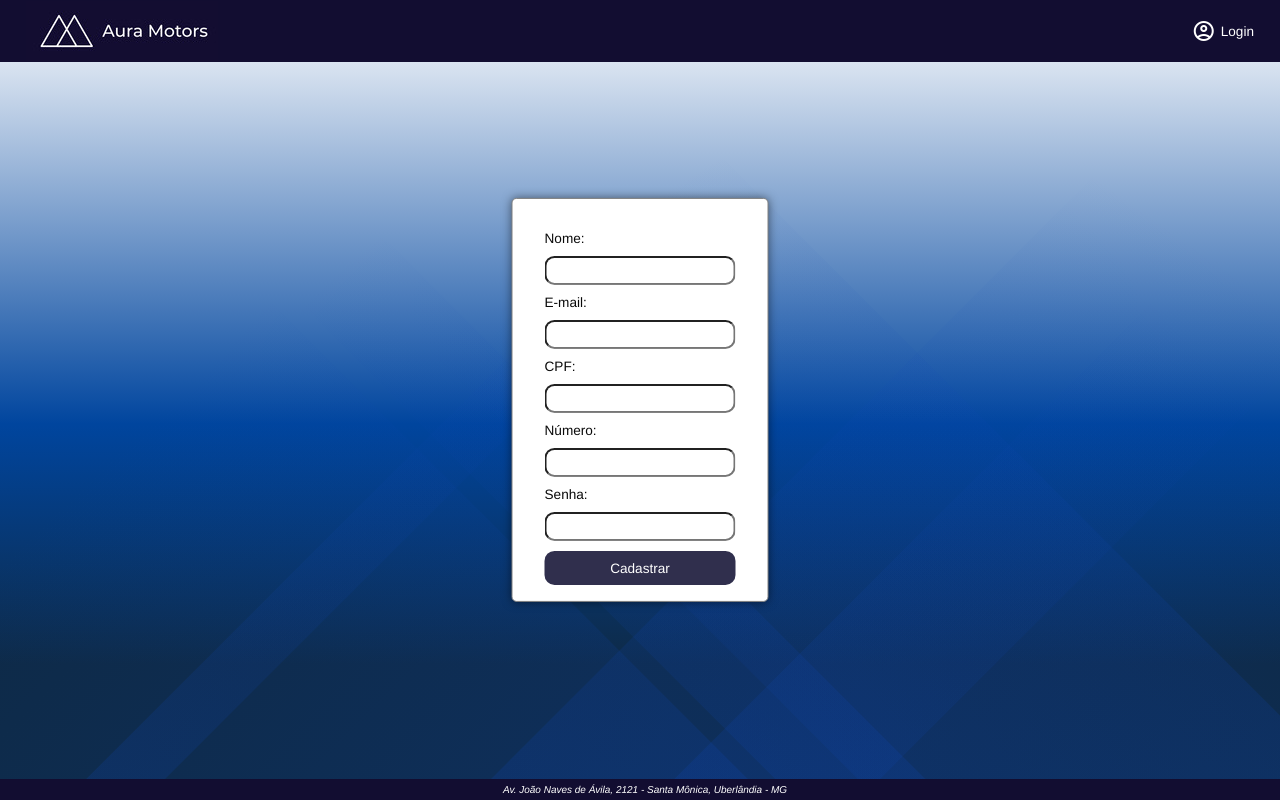
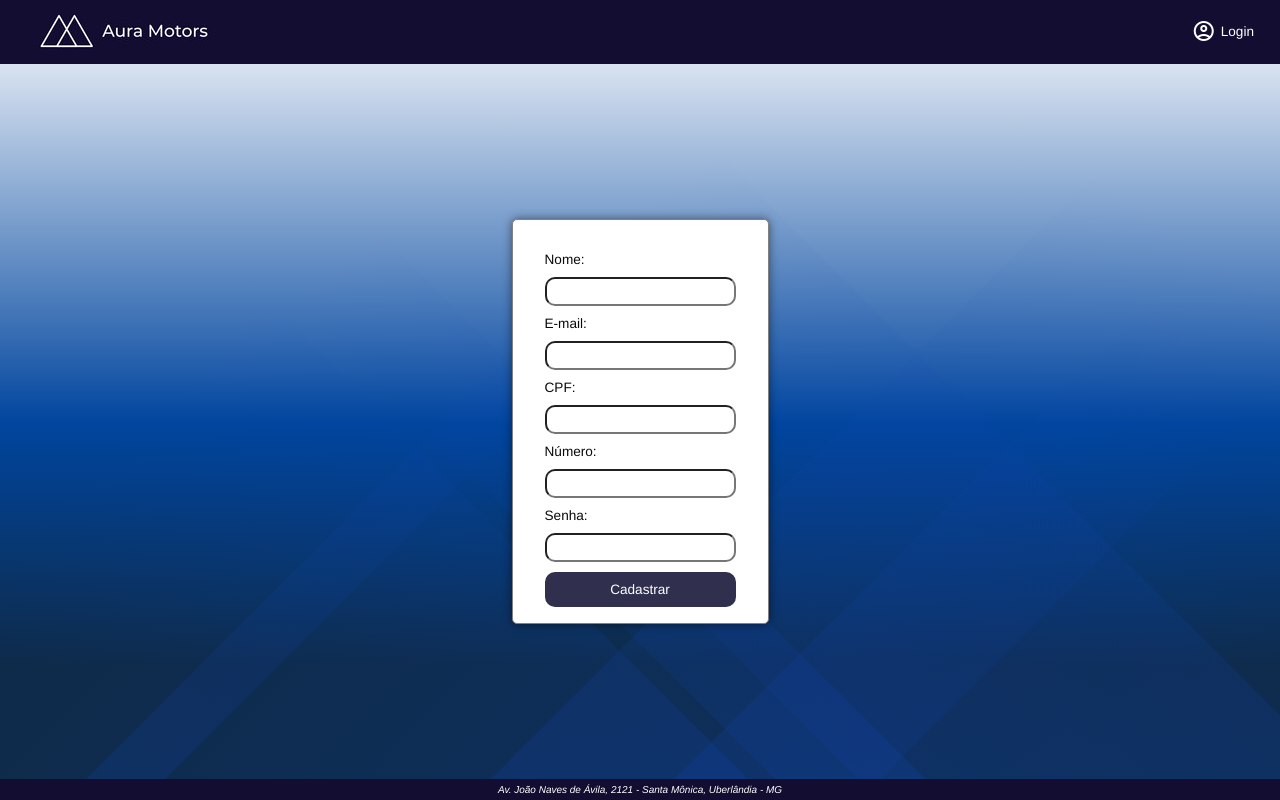
Before and after one commit to ViniciusDMRocha/AuraMotorsProject, a PHP site: page /cadastro.html in a window 1280 px wide. Run offline with PHP 8.4, Linux system fonts and the light colour scheme.

Commit message:
Pesquenas alterações envolvendo CSS

```diff
--- /dev/null
+++ b/Integrantes.txt
@@ -0,0 +1,5 @@
+- Alex Campos
+- João Pedro Teixeira Soares
+- Vinicius Dias Martins Rocha
+
+Aura Motors
--- a/IntegrantesDoGrupo.txt
+++ /dev/null
@@ -1,5 +0,0 @@
-Integrantes do Grupo:
-
-- Alex Campos
-- João Pedro Teixeira Soares
-- Vinicius Dias Martins Rocha
--- a/styles/cadastro.css
+++ b/styles/cadastro.css
@@ -1,7 +1,8 @@
 body {
     background-image: url("../images/background.svg");
     background-size: cover;
-    background-color: #E6E6E6;
+    background-color: white;
+    background-attachment: fixed;
     font-family: Helvetica;
     font-size: 85%;
     margin: 0 auto;
@@ -10,6 +11,17 @@ body {
     color: rgb(10, 10, 10);
     height: 100vh;
     width: auto;
+    display: flex;
+    flex-direction: column;
+    justify-content: space-between;
+    gap: 3rem;
+}
+
+header {
+    background-color: #120D31;
+    position: sticky;
+    top: 0;
+    height: 64px;
 }
 
 nav {
@@ -53,10 +65,7 @@ main {
     border-radius: 5px;
     max-width: 300px;
     padding: 2rem 2rem 1rem 2rem;
-    position: absolute;
-    top: 50%;
-    left: 50%;
-    transform: translate(-50%,-50%);
+    margin: 0 auto;
 }
 
 main a {
@@ -88,9 +97,7 @@ footer {
     background-color: #120D31;
     color: white;
     text-align: center;
-    padding: 5px;
-    position: fixed;
-    bottom: 0;
+    padding: 5px 0px;
     width: 100%;
     font-size: x-small;
 }
```
Also changed, not shown: styles/login.css (+12 -8 lines).
